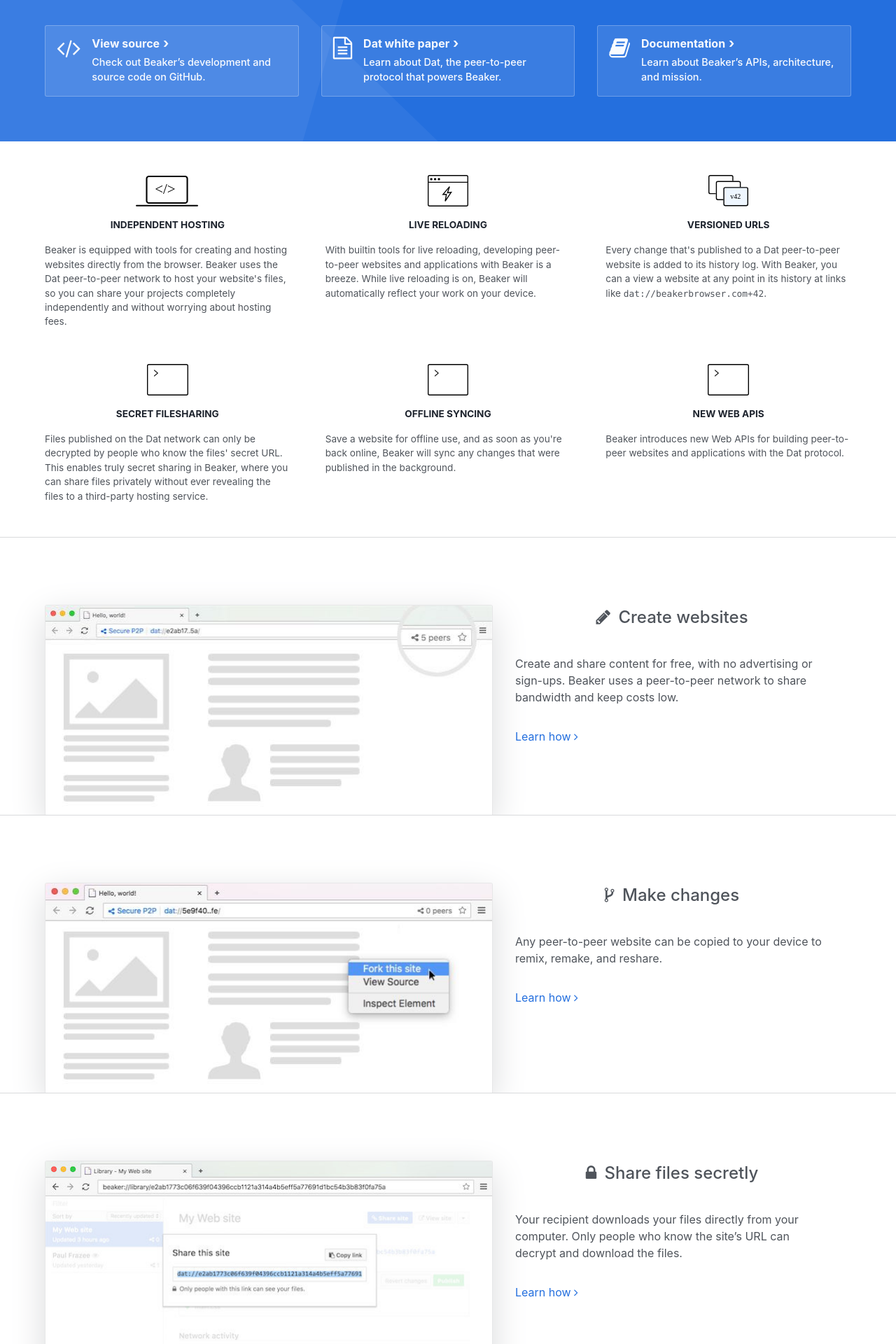
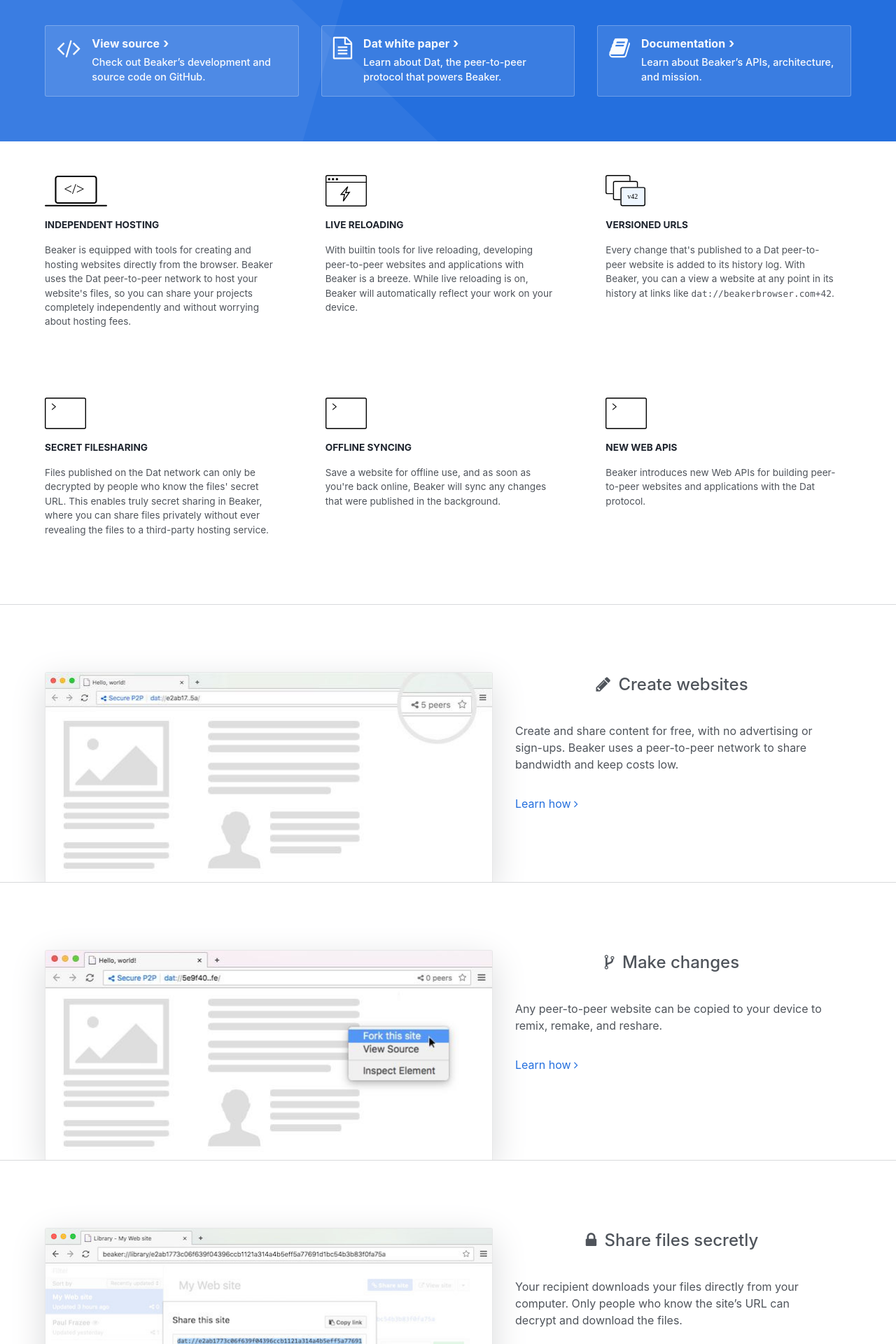
Before and after one commit to beakerbrowser/beakerbrowser.com, a Jekyll site: the page built from index.html, in a window 1280 px wide. Shown: the part 363-2283 px from the top of the page at 70% size. Built offline with Jekyll 4.4.1, drawn with Linux system fonts in a browser that asks for light colours.

Commit message:
Left align title and image in grid view

```diff
--- a/css/pages/_home.scss
+++ b/css/pages/_home.scss
@@ -225,12 +225,20 @@
         margin-bottom: 1rem;
         height: 45px;
       }
+    }
 
-      @media (min-width: 500px) {
-        margin: 0;
+    @media (min-width: 500px) {
+      margin: 0;
 
-        .feature {
-          max-width: 330px;
+      .feature {
+        max-width: 330px;
+
+        .title {
+          text-align: left;
+        }
+
+        img {
+          margin: 0 0 1rem 0;
         }
       }
     }
```
